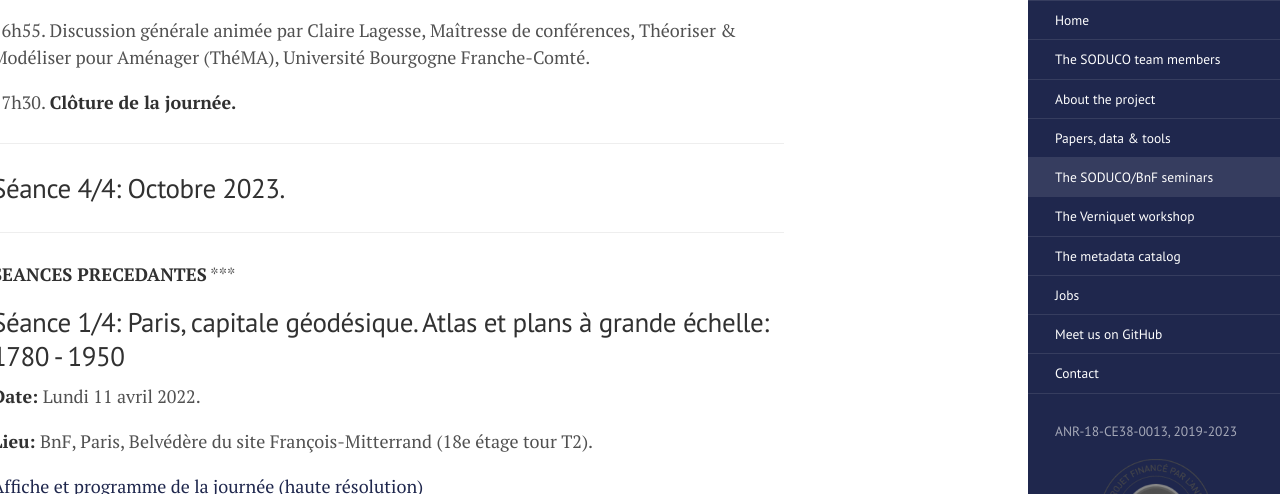
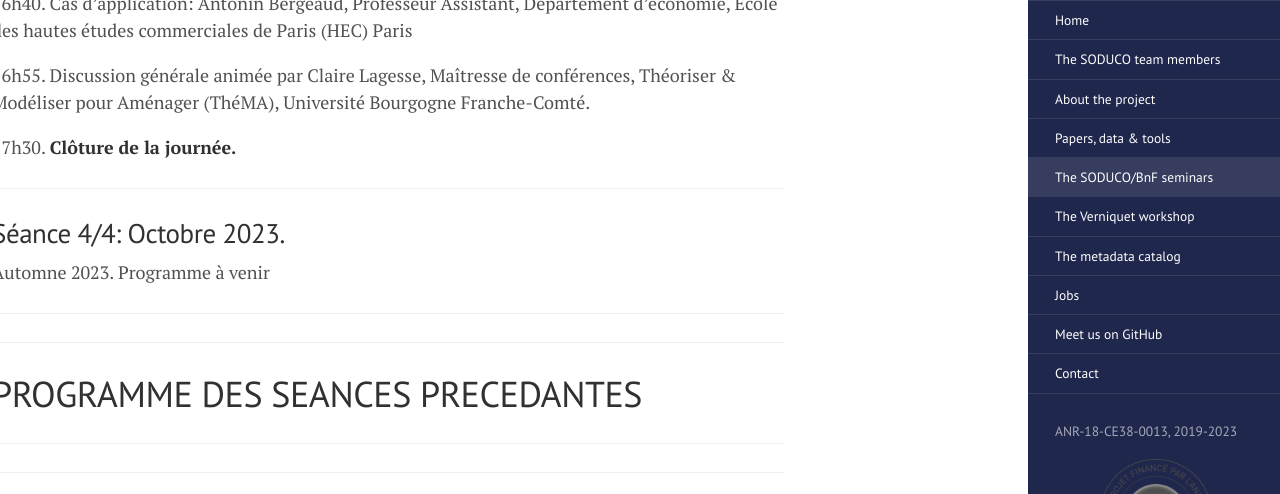
Before and after one commit to soduco/soduco.github.io, a Jekyll site: the page built from soduco_bnf_seminars.md, in a window 1280 px wide and 900 px high, scrolled down 4106 px, cut to the strip 0-494 px from the top of the window. Built offline with Jekyll 4.4.1, drawn with Linux system fonts in a browser that asks for light colours.

Commit message:
coquilles 2

```diff
--- a/soduco_bnf_seminars.md
+++ b/soduco_bnf_seminars.md
@@ -12,6 +12,7 @@
 During the SODUCO/BnF seminars, the presentations and discussions are mainly in French. That is why the programmes below are presented in French.
 
 En 2022-2023, l’équipe SoDUCo et la BnF organisent un séminaire commun, **l’atelier SoDUCo-BnF**. Il a pour perspective de diffuser et mettre en question le travail réalisé dans le cadre de SoDUCo et de faire dialoguer chercheurs et spécialistes de la conservation des documents sur des objets et projets communs allant de l’exploitation des fonds (cartes et plans, annuaires du commerce) à la production et diffusion de données libres (géocodage historique, analyse spatiale, science ouverte).
+
 **Equipe organisatrice** : *P. Chevallier, J.-D. Mellot, E. Netchine, C Ion, A. Agniesa (BnF), J. Perret, N. Abadie, S. Tual, J. Raimbault (IGN), E. Carlinet, J. Chazalon (EPITA), M. Barthelemy, J. Gravier, P. Cristofoli, S. Baciocchi, B. Dumenieu (EHESS) avec la collaboration de V. Rebolledo-Dhuin (UPEC), M. Puren (EPITA), P.-A. Le Ny (LeNy Conseil), M. Fernandez (EHESS), C. Bernard (IGN). Conception affiches : H. Cheize (EHESS).*
 
 ***
@@ -93,9 +94,13 @@
 
 ***
 ## Séance 4/4: Octobre 2023.
+Automne 2023. Programme à venir
+
 
 ***
-**SEANCES PRECEDANTES**
+***
+# PROGRAMME DES SEANCES PRECEDANTES
+***
 ***
 
 ## Séance 1/4: Paris, capitale géodésique. Atlas et plans à grande échelle: 1780 - 1950
```
